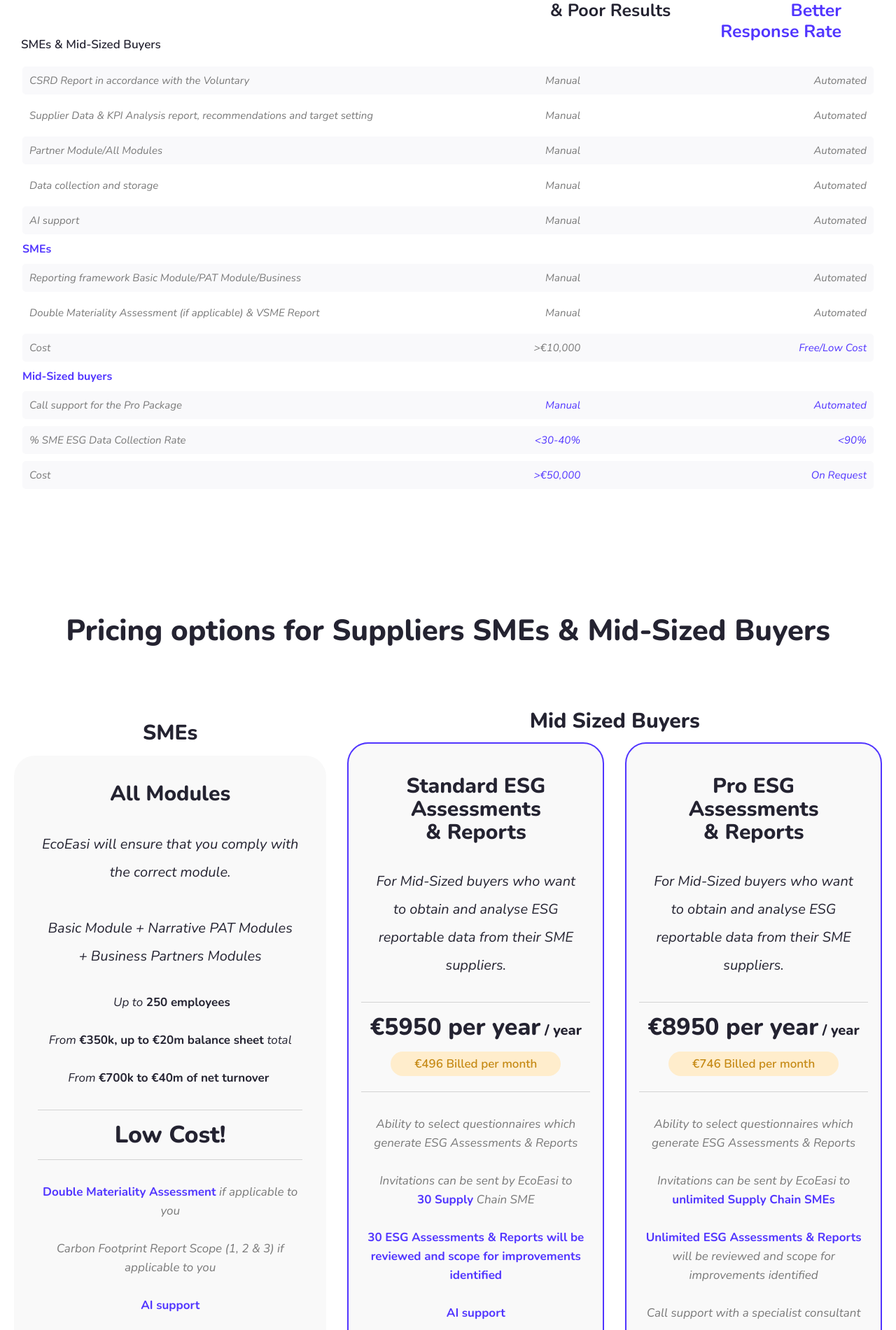
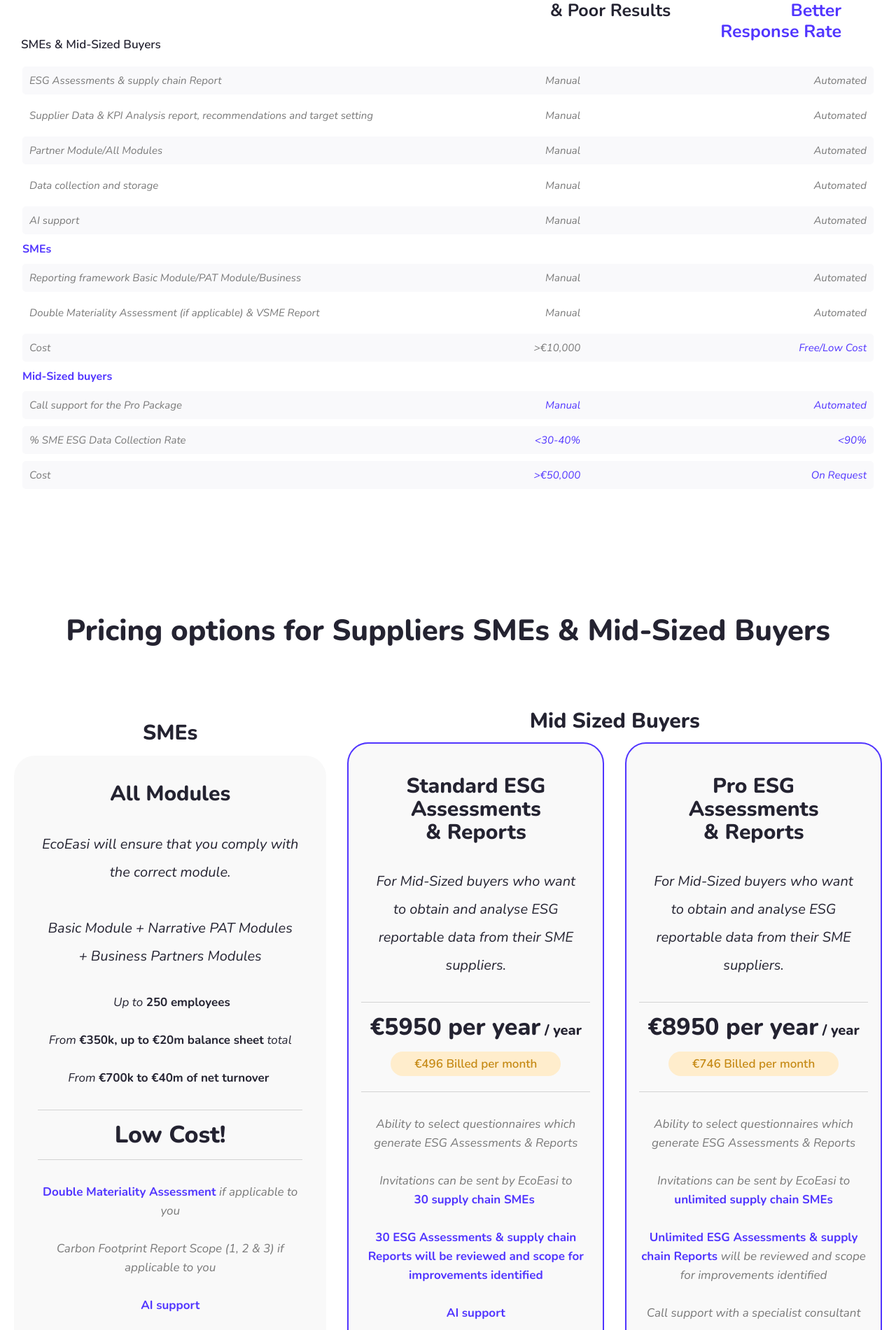
Before and after one commit to umeshdhanwal/latestecoeasi, a React (Vite) app: page / in a window 1280 px wide. Shown: the part 4199-6100 px from the top of the page at 70% size. Built offline with nearby package versions, Linux system fonts and the light colour scheme.

Commit message:
changes made for typos and images

```diff
--- a/src/components/ESGReportComponent/index.jsx
+++ b/src/components/ESGReportComponent/index.jsx
@@ -68,9 +68,9 @@
           <>
             Ability to select questionnaires which generate ESG Assessments & Reports
             <br /><br />
-            Invitations can be sent by EcoEasi to <span className="font-bold text-deep_purple-a400">unlimited Supply Chain SMEs</span>
+            Invitations can be sent by EcoEasi to <span className="font-bold text-deep_purple-a400">unlimited supply chain SMEs</span>
             <br /><br />
-            <span className="font-bold text-deep_purple-a400">Unlimited ESG Assessments & Reports</span> will be reviewed and scope for improvements identified
+            <span className="font-bold text-deep_purple-a400">Unlimited ESG Assessments & supply chain Reports</span> will be reviewed and scope for improvements identified
             <br /><br />
             Call support with a specialist consultant
             <br /><br />
@@ -84,13 +84,13 @@
               Invitations can be sent by EcoEasi to
               <br />
             </span>
-            <span className="font-bold text-deep_purple-a400">30 Supply</span>
+            <span className="font-bold text-deep_purple-a400">30 supply chain SMEs</span>
             <span className="text-gray-600">
-              &nbsp;Chain SME
+              &nbsp;
               <br /><br />
             </span>
             <span className="font-bold text-deep_purple-a400">
-              30 ESG Assessments & Reports will be reviewed and scope for improvements identified
+              30 ESG Assessments & supply chain Reports will be reviewed and scope for improvements identified
               <br /><br />
               AI support
             </span>
--- a/src/pages/HomepageA/HomepageaMainsection.jsx
+++ b/src/pages/HomepageA/HomepageaMainsection.jsx
@@ -68,7 +68,7 @@
               <div className="flex flex-col gap-2.5 bg-white-a700 p-3">
                 <div className="flex justify-between rounded-[5px] bg-gray-50_01 p-2.5">
                   <Text size="textmd" as="p" className="text-[18px] font-normal text-gray-600 lg:text-[15px] w-[60%]">
-                    CSRD Report in accordance with the Voluntary{" "}
+                  ESG Assessments & supply chain Report{" "}
                   </Text>
                   <div className="flex justify-between w-[40%]">
                     <Text size="textmd" as="p" className="text-[18px] font-normal text-gray-600 lg:text-[15px] w-[48%] text-right pr-40 md:pr-0">
```
Also changed, not shown: public/images/img_picture_14_1.png.
